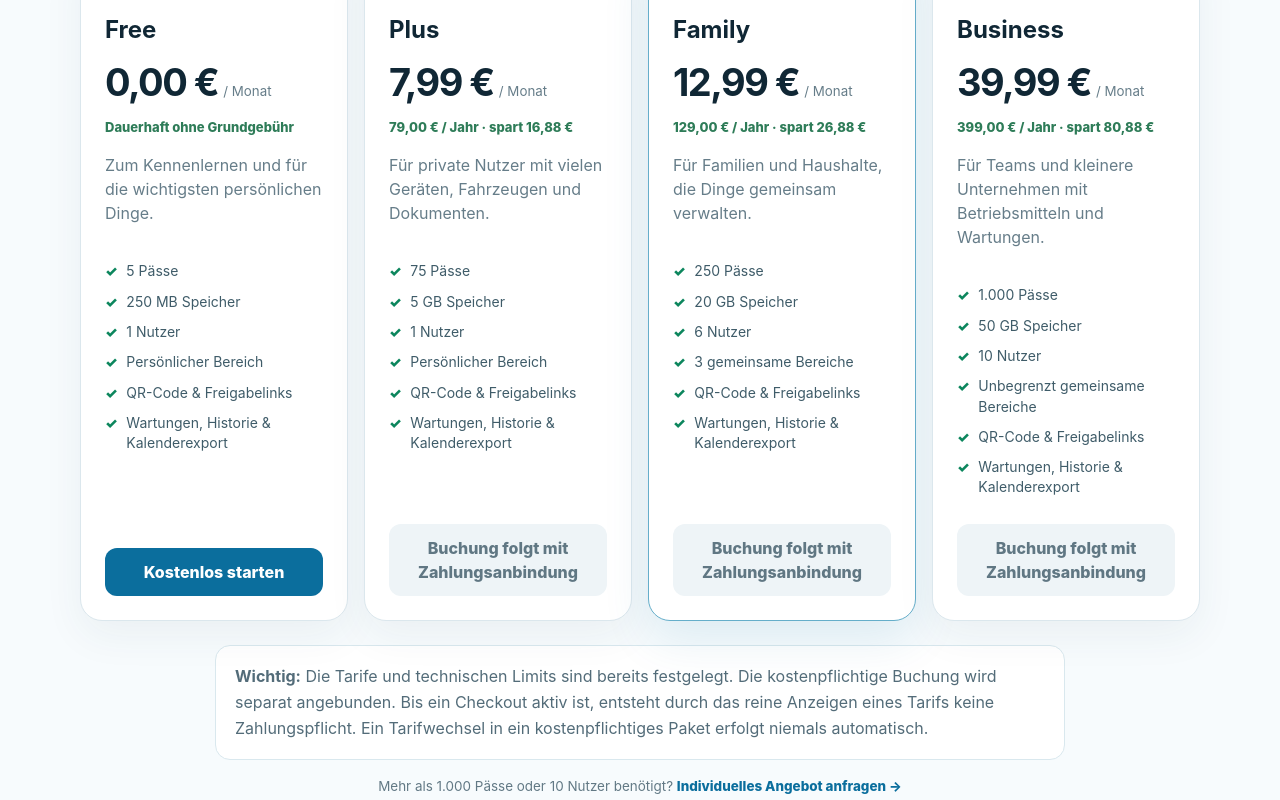
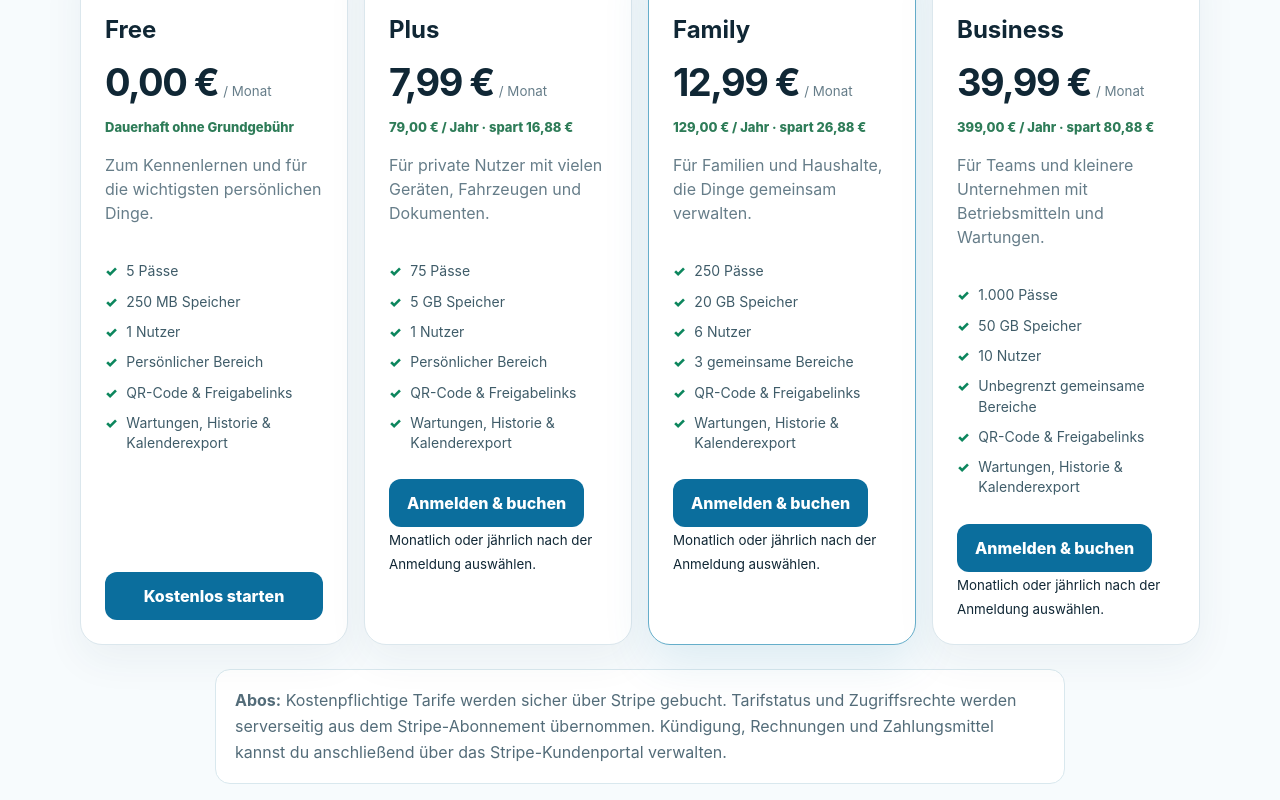
Before and after one commit to acciento89-bot/navopass, a Next.js app: page /preise in a window 1280 px wide. Shown: the part 481-1281 px from the top of the page. Built offline with nearby package versions, Linux system fonts and the light colour scheme; no server answers.

Commit message:
activate Stripe checkout on pricing page

```diff
--- a/app/preise/page.tsx
+++ b/app/preise/page.tsx
@@ -1,7 +1,10 @@
 import type { Metadata } from "next";
 import Link from "next/link";
+import { createCheckoutAction } from "@/app/actions/billing";
 import { PublicShell } from "@/components/public-shell";
+import { getCurrentUser } from "@/lib/auth";
 import { PLAN_CONFIG, formatEuro, formatStorage, type Plan } from "@/lib/plan-config";
+import { isStripeCheckoutConfigured } from "@/lib/stripe";
 import styles from "@/app/public-pages.module.css";
 
 export const metadata: Metadata = {
@@ -17,14 +20,16 @@ function features(plan: Plan) {
   return [
     `${item.maxAssets.toLocaleString("de-DE")} Pässe`,
     `${formatStorage(item.maxStorageBytes)} Speicher`,
-    `${item.maxSeats} ${item.maxSeats === 1 ? "Nutzer" : "Nutzer"}`,
+    `${item.maxSeats} Nutzer`,
     shared,
     "QR-Code & Freigabelinks",
     "Wartungen, Historie & Kalenderexport",
   ];
 }
 
-export default function PricingPage() {
+export default async function PricingPage({ searchParams }: { searchParams: Promise<{ billingError?: string; billingCancelled?: string }> }) {
+  const [user, params] = await Promise.all([getCurrentUser(), searchParams]);
+
   return (
     <PublicShell>
       <main className={styles.main}>
@@ -34,6 +39,9 @@ export default function PricingPage() {
           <p>Grundfunktionen bleiben in jedem Tarif erhalten. Bezahlt wird für mehr Pässe, Speicher und Zusammenarbeit – nicht dafür, grundlegende Funktionen künstlich freizuschalten.</p>
         </section>
 
+        {params.billingError && <div className={styles.billingError}><b>Buchung nicht gestartet.</b> {params.billingError}</div>}
+        {params.billingCancelled && <div className={styles.billingNotice}>Checkout abgebrochen. Dein bisheriger Tarif wurde nicht verändert.</div>}
+
         <section className={styles.pricingGrid} aria-label="NavoPass Tarife">
           {order.map((plan) => {
             const item = PLAN_CONFIG[plan];
@@ -41,21 +49,38 @@ export default function PricingPage() {
             const yearly = formatEuro(item.yearlyCents);
             const savings = Math.max(0, item.monthlyCents * 12 - item.yearlyCents);
             const featured = plan === "FAMILY";
+            const current = user?.plan === plan;
+            const monthlyReady = plan !== "FREE" && isStripeCheckoutConfigured(plan, "monthly");
+            const yearlyReady = plan !== "FREE" && isStripeCheckoutConfigured(plan, "yearly");
+
             return (
               <article className={`${styles.priceCard} ${featured ? styles.featured : ""}`} key={plan}>
-                <span className={styles.badge}>{plan === "FREE" ? "Kostenlos" : featured ? "Empfohlen" : plan === "BUSINESS" ? "Für Teams" : "Privat"}</span>
+                <span className={styles.badge}>{current ? "Aktueller Tarif" : plan === "FREE" ? "Kostenlos" : featured ? "Empfohlen" : plan === "BUSINESS" ? "Für Teams" : "Privat"}</span>
                 <h2>{item.name}</h2>
                 <div className={styles.price}><strong>{monthly}</strong><small>/ Monat</small></div>
                 {item.yearlyCents > 0 ? <p className={styles.annual}>{yearly} / Jahr · spart {formatEuro(savings)}</p> : <p className={styles.annual}>Dauerhaft ohne Grundgebühr</p>}
                 <p>{item.description}</p>
                 <ul className={styles.features}>{features(plan).map((feature) => <li key={feature}>{feature}</li>)}</ul>
-                {plan === "FREE" ? <Link className={styles.priceAction} href="/register">Kostenlos starten</Link> : <span className={`${styles.priceAction} ${styles.muted}`}>Buchung folgt mit Zahlungsanbindung</span>}
+
+                {plan === "FREE" ? (
+                  <Link className={styles.priceAction} href={user ? "/app" : "/register"}>{user ? "Zum Dashboard" : "Kostenlos starten"}</Link>
+                ) : !user ? (
+                  <div className={styles.billingActions}>
+                    <Link className={styles.priceAction} href="/login?next=%2Fpreise">Anmelden & buchen</Link>
+                    <small>Monatlich oder jährlich nach der Anmeldung auswählen.</small>
+                  </div>
+                ) : (
+                  <div className={styles.billingActions}>
+                    {monthlyReady ? <form action={createCheckoutAction}><input type="hidden" name="plan" value={plan} /><input type="hidden" name="interval" value="monthly" /><button className={styles.priceAction} type="submit">{current ? "Abo verwalten" : `Monatlich · ${monthly}`}</button></form> : <span className={`${styles.priceAction} ${styles.muted}`}>Monatlich noch nicht konfiguriert</span>}
+                    {yearlyReady ? <form action={createCheckoutAction}><input type="hidden" name="plan" value={plan} /><input type="hidden" name="interval" value="yearly" /><button className={`${styles.priceAction} ${styles.yearlyAction}`} type="submit">{current ? "Tarif im Portal ändern" : `Jährlich · ${yearly}`}</button></form> : <span className={`${styles.priceAction} ${styles.muted}`}>Jährlich noch nicht konfiguriert</span>}
+                  </div>
+                )}
               </article>
             );
           })}
         </section>
 
-        <div className={styles.notice}><strong>Wichtig:</strong> Die Tarife und technischen Limits sind bereits festgelegt. Die kostenpflichtige Buchung wird separat angebunden. Bis ein Checkout aktiv ist, entsteht durch das reine Anzeigen eines Tarifs keine Zahlungspflicht. Ein Tarifwechsel in ein kostenpflichtiges Paket erfolgt niemals automatisch.</div>
+        <div className={styles.notice}><strong>Abos:</strong> Kostenpflichtige Tarife werden sicher über Stripe gebucht. Tarifstatus und Zugriffsrechte werden serverseitig aus dem Stripe-Abonnement übernommen. Kündigung, Rechnungen und Zahlungsmittel kannst du anschließend über das Stripe-Kundenportal verwalten.</div>
         <div className="business-contact">Mehr als 1.000 Pässe oder 10 Nutzer benötigt? <Link href="/kontakt">Individuelles Angebot anfragen →</Link></div>
       </main>
     </PublicShell>
```
